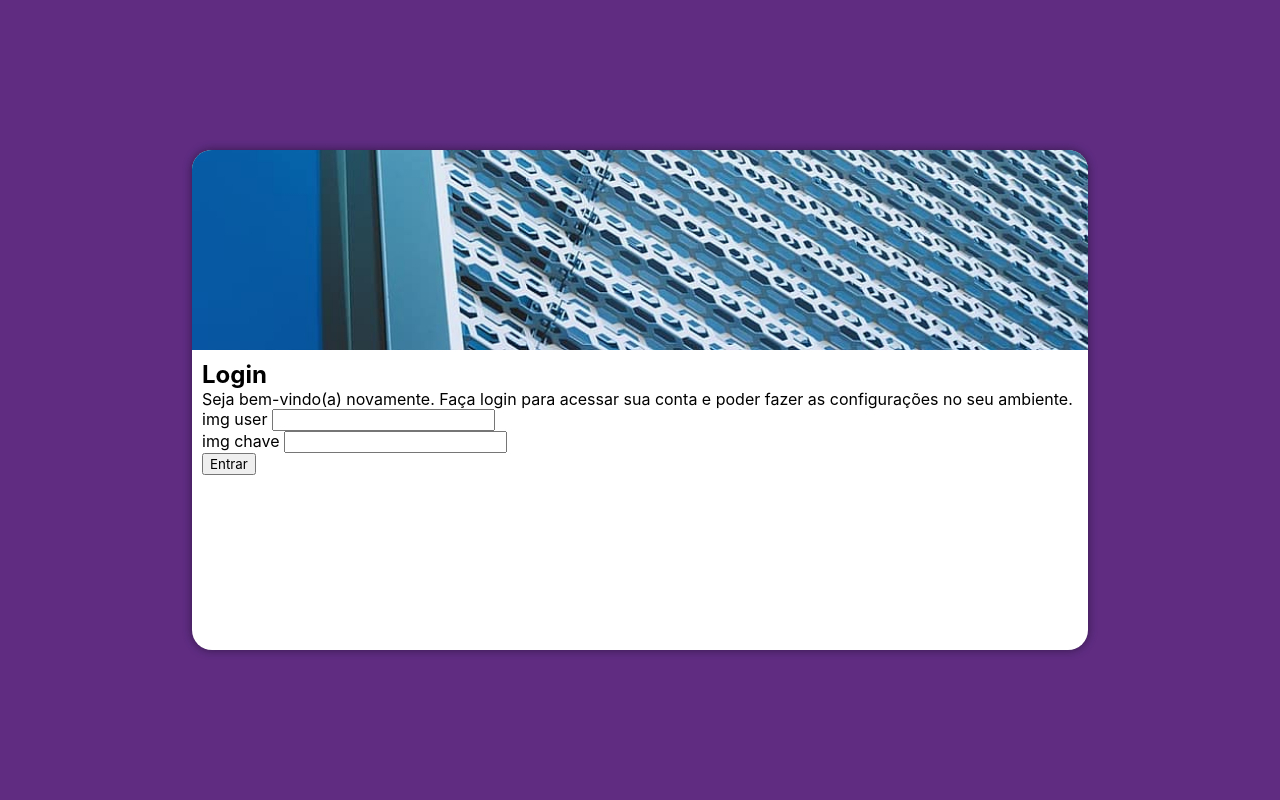
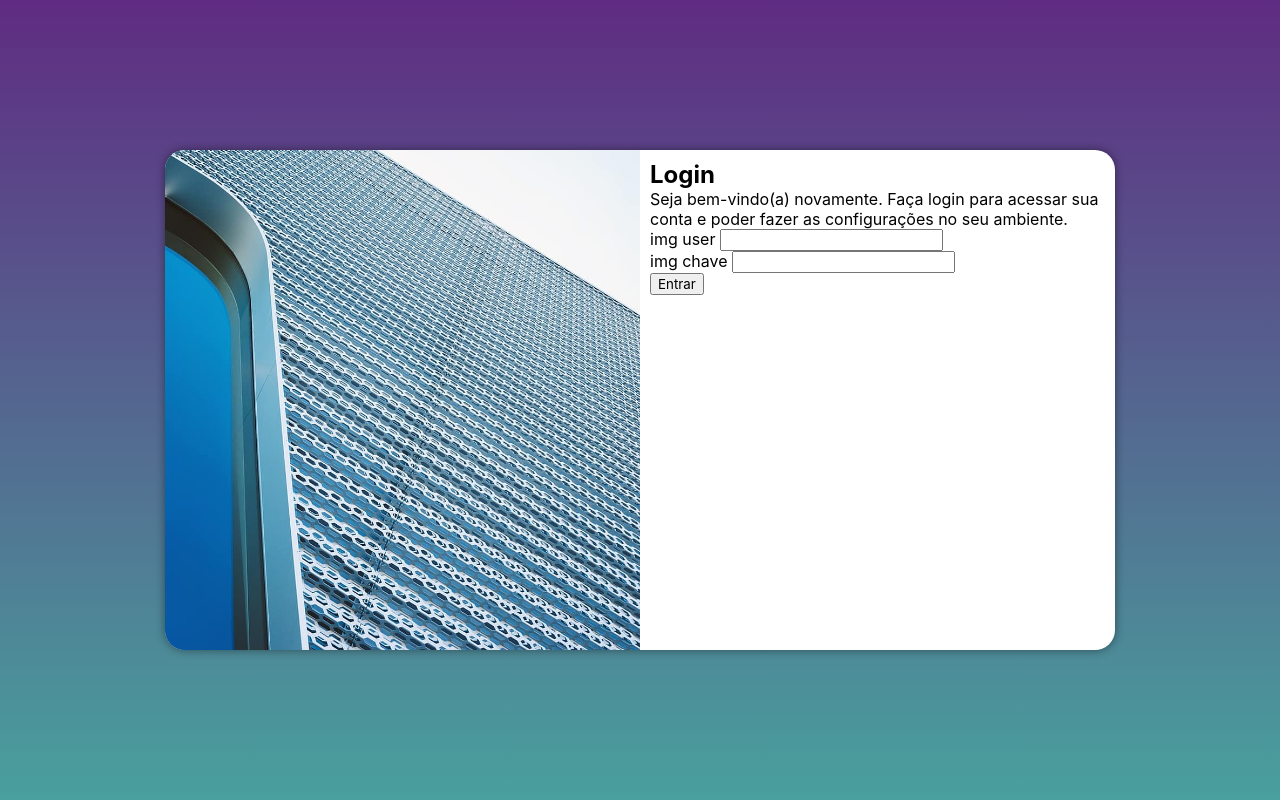
Before and after one commit to ODCS1/tela-login, a PHP site: page / in a window 1280 px wide. Run offline with PHP 8.4, Linux system fonts and the light colour scheme.

Commit message:
dispositivos maiores

```diff
--- /dev/null
+++ b/estilos/media-query.css
@@ -0,0 +1,57 @@
+@charset "UTF-8";
+
+/*
+    Typical Device Breakpoints
+    --------------------------
+    pequenas: 600px -
+    celular: 768px
+    tablet: 992px
+    desktop: 1444px
+    grandes telas: 1445px +
+*/
+
+@media (min-width: 768px) and (max-width: 992px){
+
+    body{
+        background-image: linear-gradient(to bottom, var(--cor2), var(--cor1));
+    }
+
+    section#login{
+        width: 80vw;
+    }
+
+    section#login > div#imagem{
+        float: left;
+        width: 30%;
+        height: 100%;
+    }
+
+    section#login > div#formulario{
+        float: right;
+        width: 70%;
+        height: 100%;
+    }
+}
+
+@media (min-width: 992px){
+
+    body{
+        background-image: linear-gradient(to bottom, var(--cor2), var(--cor1));
+    }
+
+    section#login{
+        width: 950px;
+    }
+
+    section#login > div#imagem{
+        float: left;
+        width: 50%;
+        height: 100%;
+    }
+
+    section#login > div#formulario{
+        float: right;
+        width: 50%;
+        height: 100%;
+    }
+}
--- a/estilos/style.css
+++ b/estilos/style.css
@@ -40,8 +40,10 @@ section#login{
     border-radius: 20px;
     overflow: hidden;
     height: 500px;
-    width: 70vw;
+    width: 60vw;
     box-shadow: 0px 0px 10px hsla(0, 0%, 0%, 0.450);
+
+
 }
 
 div#imagem{
--- a/index.html
+++ b/index.html
@@ -5,6 +5,7 @@
     <meta http-equiv="X-UA-Compatible" content="IE=edge">
     <meta name="viewport" content="width=device-width, initial-scale=1.0">
     <link rel="stylesheet" href="estilos/style.css">
+    <link rel="stylesheet" href="estilos/media-query.css">
     <title>Login</title>
 </head>
 <body>
```
